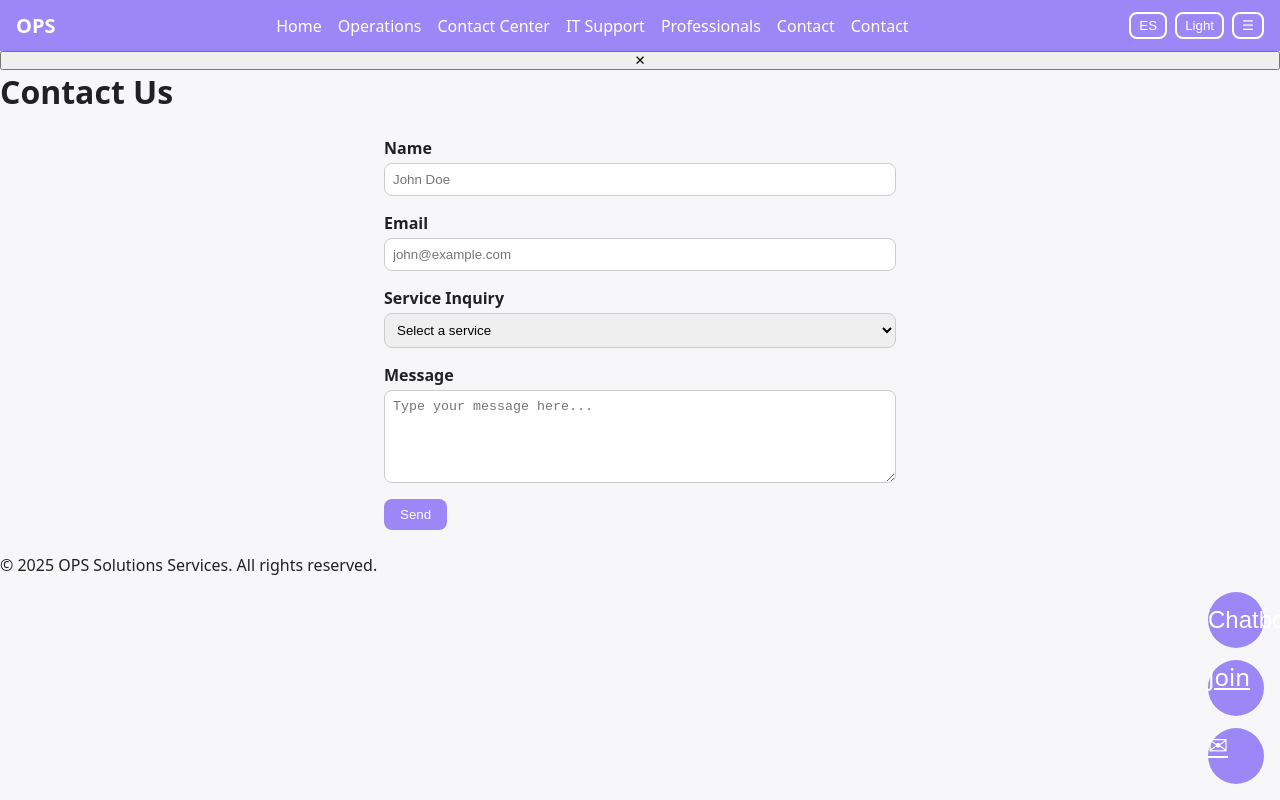
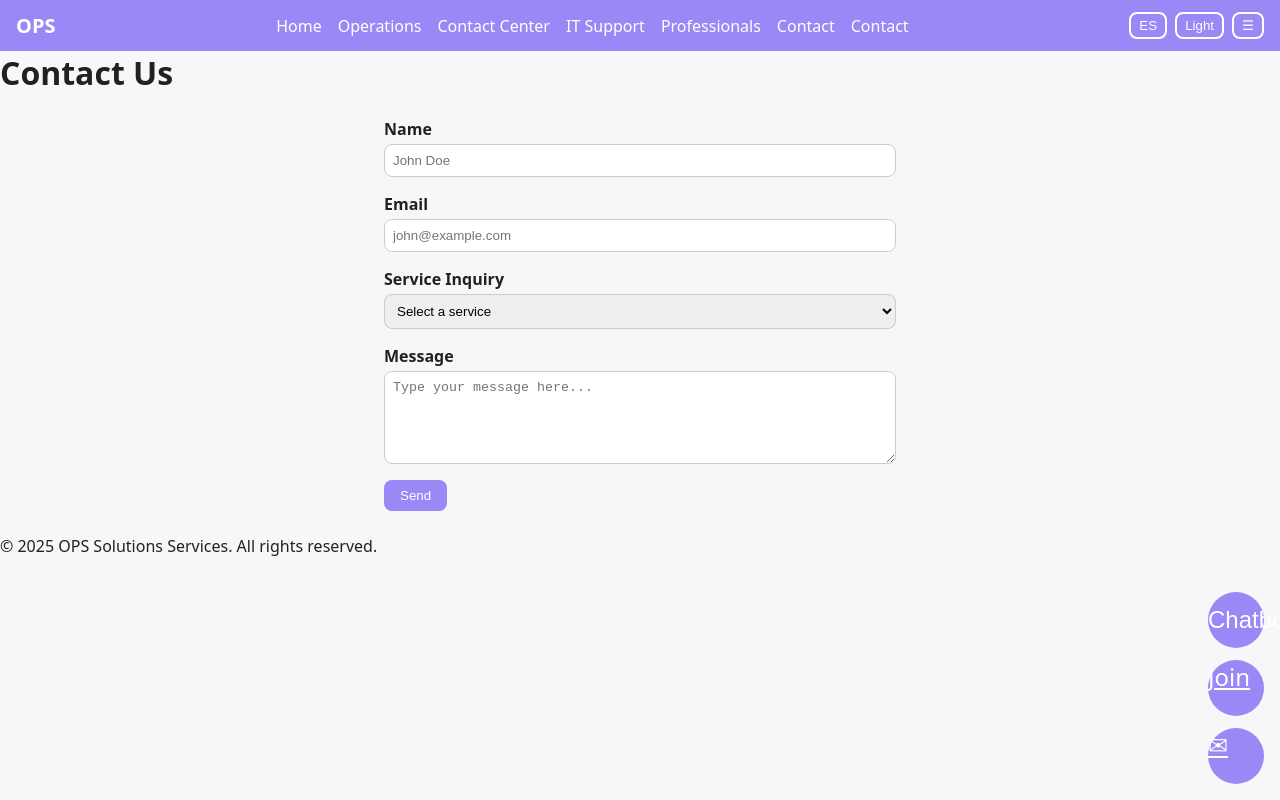
Before and after one commit to uxtq-1/contact, a plain HTML site: page contact.html in a window 1280 px wide. Drawn offline with Linux system fonts and the light colour scheme.

Commit message:
Update contact.html

```diff
--- a/contact.html
+++ b/contact.html
@@ -72,7 +72,7 @@
 
   <!-- Mobile drawer (hidden on ≥769 px via CSS) -->
   <!-- same links as index -->
-  <button id="drawer-close">✕</button>
+
 <nav id="mobile-drawer" class="drawer" aria-hidden="true">
   <button id="drawer-close" aria-label="Close">✕</button>
   <a href="index.html"                data-en="Home"          data-es="Inicio">Home</a>
```
